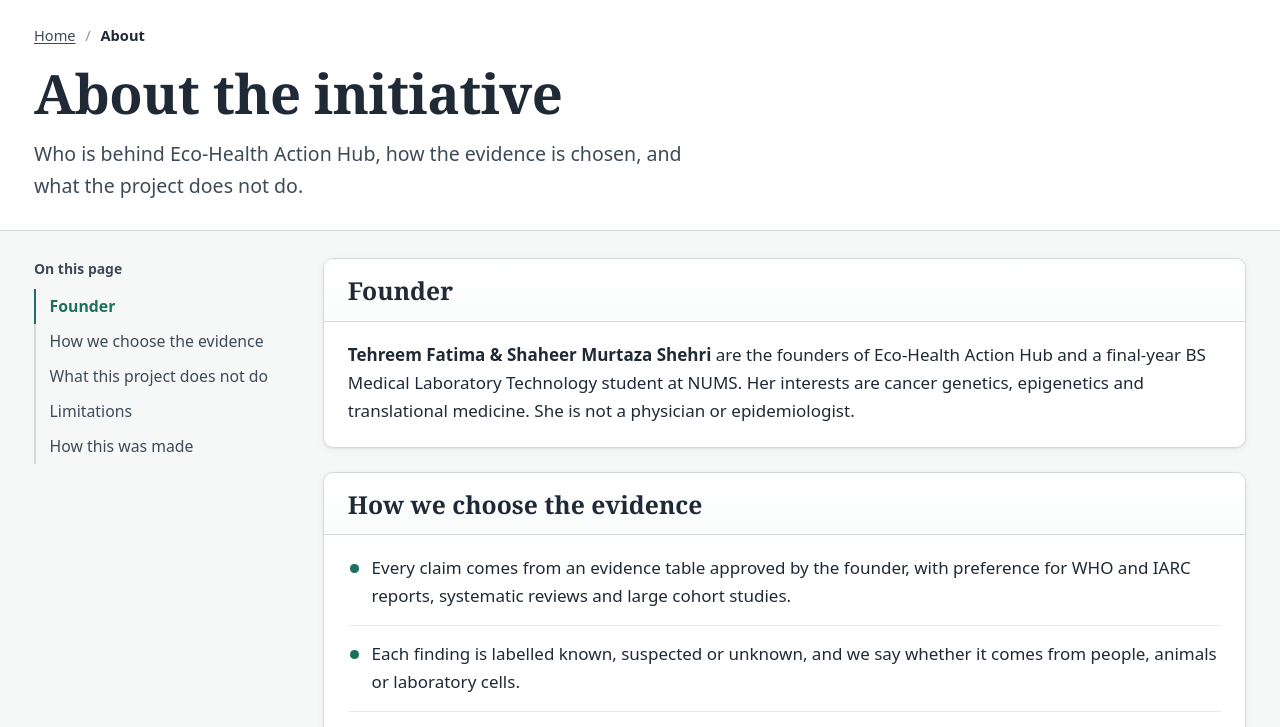
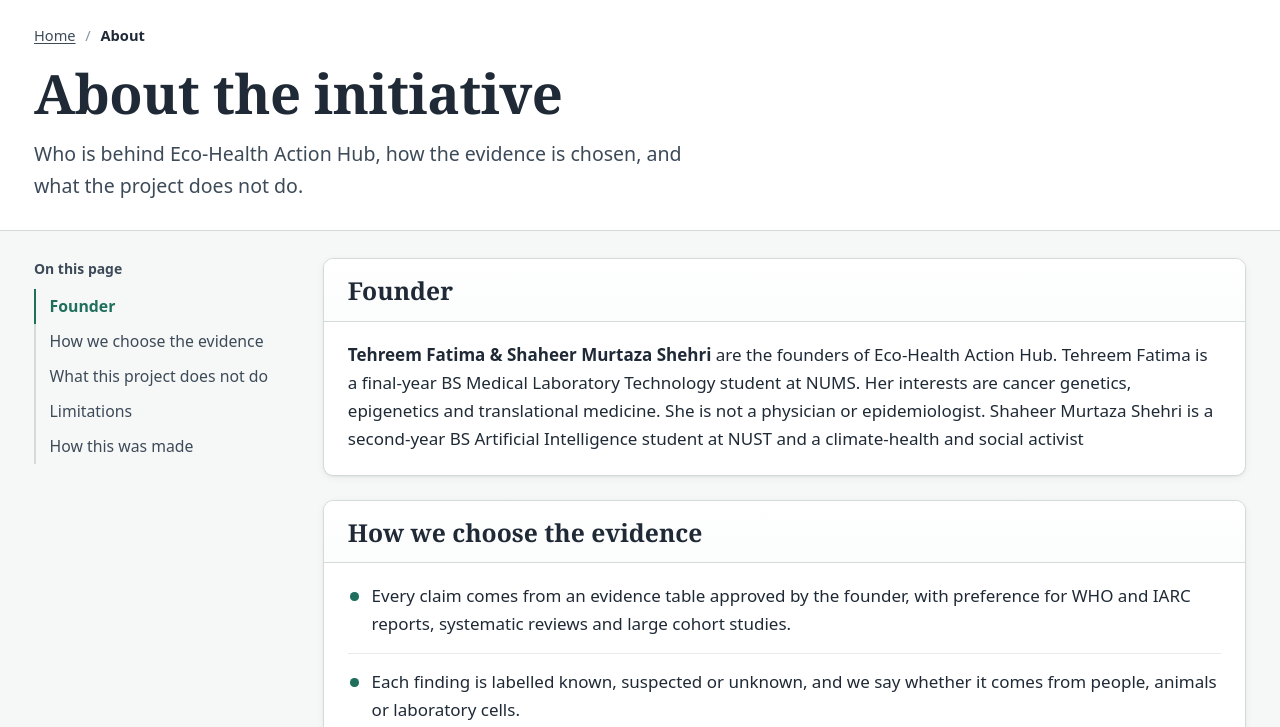
Before and after one commit to ftehreem306-ctrl/eco-health-data, a plain HTML site: page about.html in a window 1280 px wide. Shown: the part 73-800 px from the top of the page. Drawn offline with Linux system fonts and the light colour scheme.

Commit message:
Revise founder details and evidence selection criteria
Updated founder information and added details about the evidence selection process.

```diff
--- a/about.html
+++ b/about.html
@@ -19,7 +19,7 @@
 <main id="main">
 <div class="page-head"><div class="wrap"><nav class="crumbs" aria-label="Breadcrumb"><a href="index.html">Home</a> <span aria-hidden="true">/</span> <span aria-current="page">About</span></nav><h1>About the initiative</h1><p class="lede">Who is behind Eco-Health Action Hub, how the evidence is chosen, and what the project does not do.</p></div></div><div class="wrap workspace">
 <aside class="rail" aria-label="On this page"><div class="rail-inner"><p class="rail-title">On this page</p><ol class="toc"><li><a href="#founder">Founder</a></li><li><a href="#evidence">How we choose the evidence</a></li><li><a href="#not">What this project does not do</a></li><li><a href="#limits">Limitations</a></li><li><a href="#made">How this was made</a></li></ol></div></aside>
-<div class="content"><section class="panel" id="founder" aria-labelledby="founder-h"><header class="panel-head"><h2 id="founder-h">Founder</h2></header><div class="panel-body"><p><strong>Tehreem Fatima & Shaheer Murtaza Shehri</strong> are the founders of Eco-Health Action Hub and a final-year BS Medical Laboratory Technology student at NUMS. Her interests are cancer genetics, epigenetics and translational medicine. She is not a physician or epidemiologist.</p></div></section><section class="panel" id="evidence" aria-labelledby="evidence-h"><header class="panel-head"><h2 id="evidence-h">How we choose the evidence</h2></header><div class="panel-body"><ul class="steps">
+<div class="content"><section class="panel" id="founder" aria-labelledby="founder-h"><header class="panel-head"><h2 id="founder-h">Founder</h2></header><div class="panel-body"><p><strong>Tehreem Fatima & Shaheer Murtaza Shehri</strong> are the founders of Eco-Health Action Hub. Tehreem Fatima is a final-year BS Medical Laboratory Technology student at NUMS. Her interests are cancer genetics, epigenetics and translational medicine. She is not a physician or epidemiologist. Shaheer Murtaza Shehri is a second-year BS Artificial Intelligence student at NUST and a climate-health and social activist</p></div></section><section class="panel" id="evidence" aria-labelledby="evidence-h"><header class="panel-head"><h2 id="evidence-h">How we choose the evidence</h2></header><div class="panel-body"><ul class="steps">
   <li>Every claim comes from an evidence table approved by the founder, with preference for WHO and IARC reports, systematic reviews and large cohort studies.</li>
   <li>Each finding is labelled known, suspected or unknown, and we say whether it comes from people, animals or laboratory cells.</li>
   <li>An association means two things occur together. It does not prove that one causes the other.</li>
```
